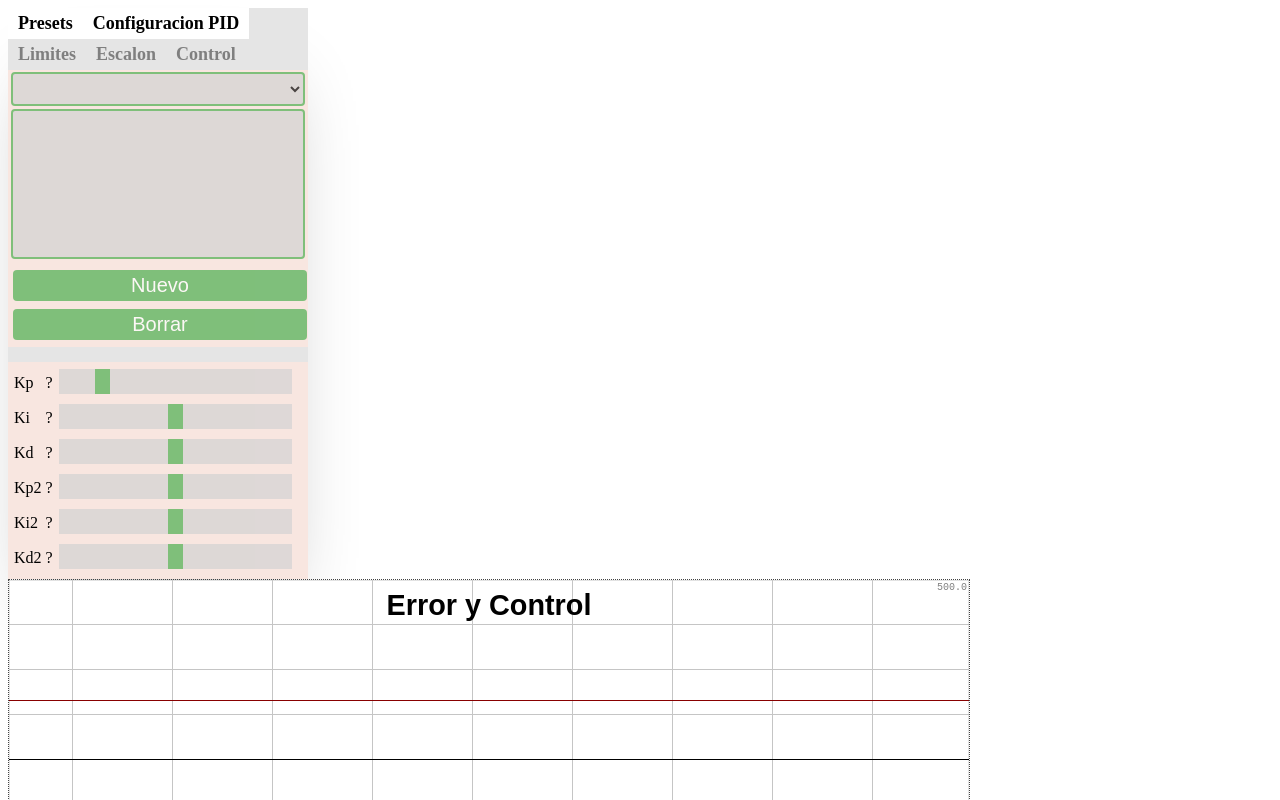
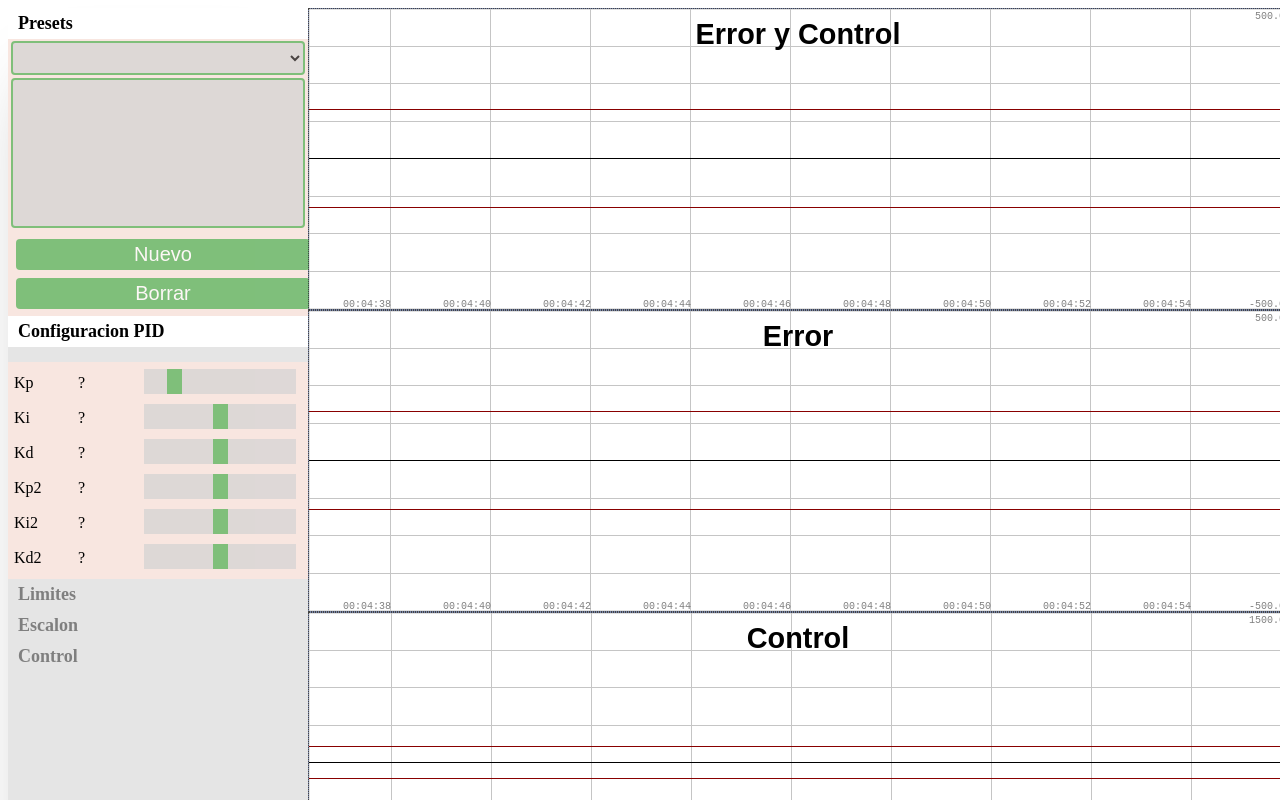
Before and after one commit to echecode/pendulo, a website: page public/gsmooth.html in a window 1280 px wide. Both pictures are taken after a click on the label "Configuracion PID". Shown: the top 800 px of the page. Drawn offline with Linux system fonts and the light colour scheme; no server answers.

Commit message:
Version casi final

```diff
--- a/public/css/gserial.css
+++ b/public/css/gserial.css
@@ -10,7 +10,7 @@ html, body {
   margin-top: 0px;
   width: 100%;
   height: 100%;
-  position: absolute;
+  position: fixed;
   top: 0;
   left: 0;
   text-align: center;
@@ -23,9 +23,9 @@ html, body {
 
 .grid {
   z-index: 1;
-  width: 75%;
-  height: 45%;
-  float: left;
+  /*width: 75%;
+  float: left;*/
+  height: 300px;
   border: 1px dotted #444;
   text-align: center;
   position: relative;
@@ -77,7 +77,7 @@ input[type=button] {
   font-size: 20px;
   padding: 4px 8px;
   text-decoration: none;
-  margin: 4px 2px;
+  margin: 4px 5px;
   cursor: pointer;
   opacity: 0.7;
   -webkit-transition: .2s;
@@ -127,10 +127,30 @@ select:hover {
   opacity: 1;
 }
 
+.contenedor{
+
+   display:flex;
+}
+#tabla{
+ table-layout:fixed;
+  width: 190px;
+ }
+ td{
+  width:60px;
+  overflow: hidden;
+  text-overflow: ellipsis;
+  white-space: nowrap;
+}
+
 .slidecontainer {
-  width: 100%;
+  /*  display: float; text-align: right;
+    width:15px;*/
+    width: 160px;
+  /*width: 100%;*/
   /* Width of the outside container */
 }
+
+
 
 /* The slider itself */
 .slider {
@@ -280,7 +300,12 @@ select:hover {
 
 
 
+.graficas{
 
+    background-color:#7887AB;
+    flex-grow: 1;
+    width:700px;
+}
 
 
 
@@ -318,9 +343,10 @@ p {
   line-height: 1.5;
 }*/
 .tabs {
-  display: flex;
+  /*display: flex;
   flex-wrap: wrap;
-  max-width: 300px;
+  max-width: 300px;*/
+  width: 300px;
   background: #e5e5e5;
   box-shadow: 0 48px 80px -32px rgba(0,0,0,0.3);
 }
@@ -329,6 +355,7 @@ p {
   opacity: 0;
 }
 .label {
+  display: block;
   width: 100%;
   padding: 5px 10px;
   background: #e5e5e5;
--- a/public/gsmooth.html
+++ b/public/gsmooth.html
@@ -11,7 +11,7 @@
 </head>
 
 <body onload='enviar("r");pedirPresets()'>
-
+  <div class="contenedor">
 
     <div id="menu" class="tabs">
       <input class="input" name="tabs" type="checkbox" id="tab-1" checked="checked"/>
@@ -29,10 +29,11 @@
         <input class="input" name="tabs" type="checkbox" id="tab-2"/>
         <label class="label" for="tab-2">Configuracion PID</label>
         <div class="panel" id="ConstantesPID" style="background:#F8E6E0;margin-top:15px;">
-      <table style="width:100">
+
+          <table id="tabla">
             <tr>
               <td>Kp</td>
-          <td id="kpvalue" style="width:150px">?</td>
+              <td id="kpvalue">?</td>
               <td class="slidecontainer"><input id="kp" class="slider" type="range" min="0" max="6000" name="kp" value="1000" onClick='enviar("kp");' oninput="a=document.getElementById(this.id+'value');a.innerHTML=this.value;a.style.color='#0000EE'" ></td>
             </tr>
             <tr>
@@ -98,13 +99,17 @@
           <label class="label" for="tab-5">Control</label>
           <div class="panel" id="Control" style="background:#F8E0F7;margin-top:15px;">
             <table>
-                <tr><td>Control On </td><td><label class="markcontainer"><input id="cOncheck" type="checkbox" onClick='enviar("cOn");'><span id="cOn" class="checkmark"></span></td></tr>
+              <tr>
+                <td>Control On </td>
+                <td><label class="markcontainer"><input id="cOncheck" type="checkbox" onClick='enviar("cOn");'><span id="cOn" class="checkmark"></span></td></tr>
               <tr><td colspan="2"><input type='button' onClick='enviar("z");' value="Set point = Posicion actual"></td></tr>
               <tr><td colspan="2"><input type='button' onClick='enviar("r");' value="Actualizar estado"></td></tr>
             </table>
             <div id='liveVars'></div>
         </div>
-        <div id="graficasDiv">
+      </div>
+        <div class="graficas" id="graficasDiv">
+        </div>
       </div>
     </body>
     <script src="/js/graficos.js"></script>
--- a/public/js/graficos.js
+++ b/public/js/graficos.js
@@ -376,7 +376,9 @@
       grafico.divText.innerHTML = grafico.titulo;
       gridDiv.appendChild(grafico.divText)
       gridDiv.appendChild(grafico.canvas)
-      document.body.appendChild(gridDiv);
+      var graficasDiv=document.getElementById('graficasDiv');
+
+      graficasDiv.appendChild(gridDiv);
       window.addEventListener('resize', resizeCanvas(grafico.canvas), false);
       resizeCanvas(grafico.canvas);
       console.log(grafico.canvas);
```
Lines whose indentation alone changed are shown as unchanged.
